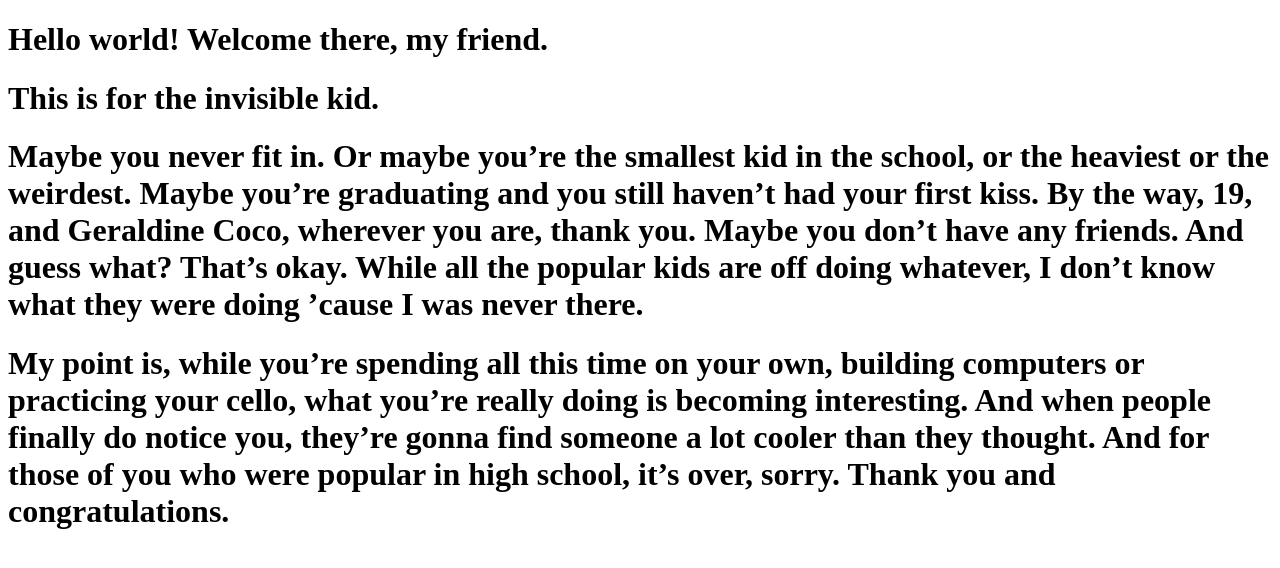
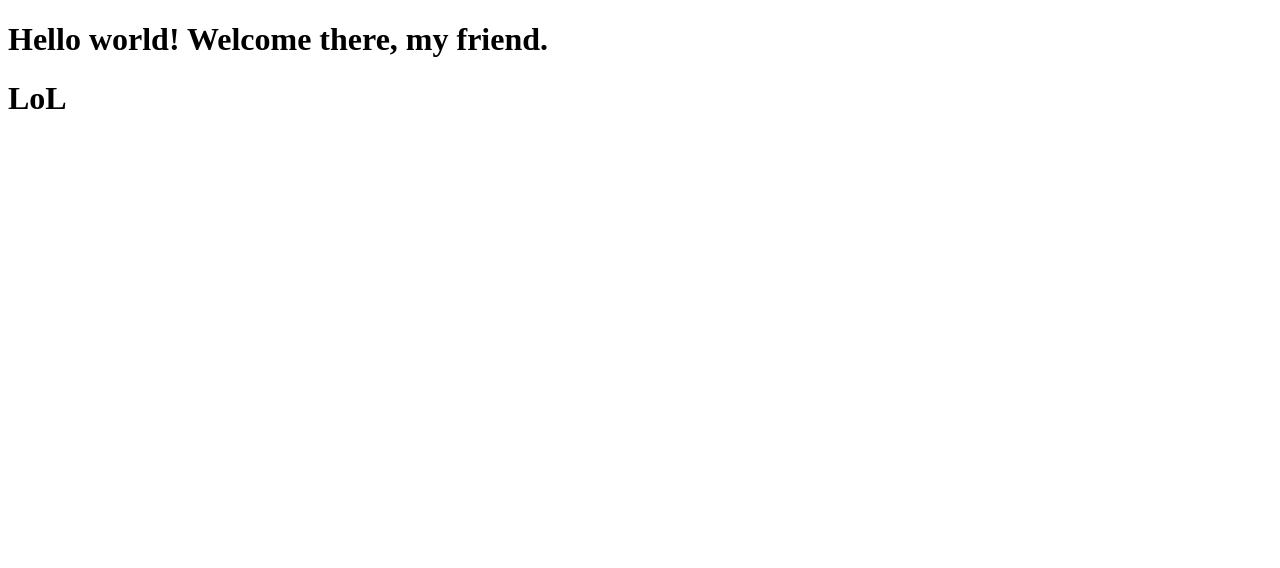
Before and after one commit to KangX1/KangX1.github.io, a plain HTML site: page index.html in a window 1280 px wide. Drawn offline with Linux system fonts and the light colour scheme.

Commit message:
updated index

```diff
--- a/index.html
+++ b/index.html
@@ -7,9 +7,7 @@
 		<div class="container">
     		<div class="blurb">
         		<h1>Hello world! Welcome there, my friend. </h1>
-			<h1>This is for the invisible kid.</h1>
-			<h1>Maybe you never fit in. Or maybe you’re the smallest kid in the school, or the heaviest or the weirdest. Maybe you’re graduating and you still haven’t had your first kiss. By the way, 19, and Geraldine Coco, wherever you are, thank you. Maybe you don’t have any friends. And guess what? That’s okay. While all the popular kids are off doing whatever, I don’t know what they were doing ’cause I was never there.</h1>
-			<h1>My point is, while you’re spending all this time on your own, building computers or practicing your cello, what you’re really doing is becoming interesting. And when people finally do notice you, they’re gonna find someone a lot cooler than they thought. And for those of you who were popular in high school, it’s over, sorry. Thank you and congratulations.</h1>
+        		<h1>LoL</h1>
     		</div><!-- /.blurb -->
 		</div><!-- /.container -->
 		<footer>
```
